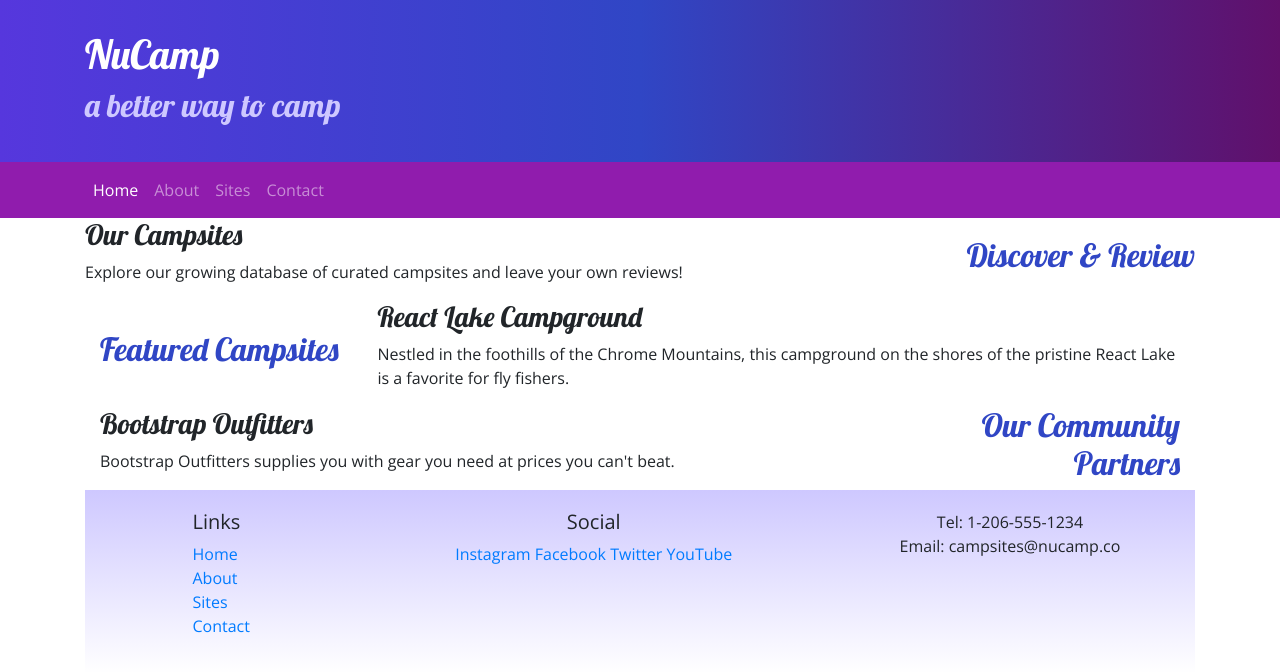
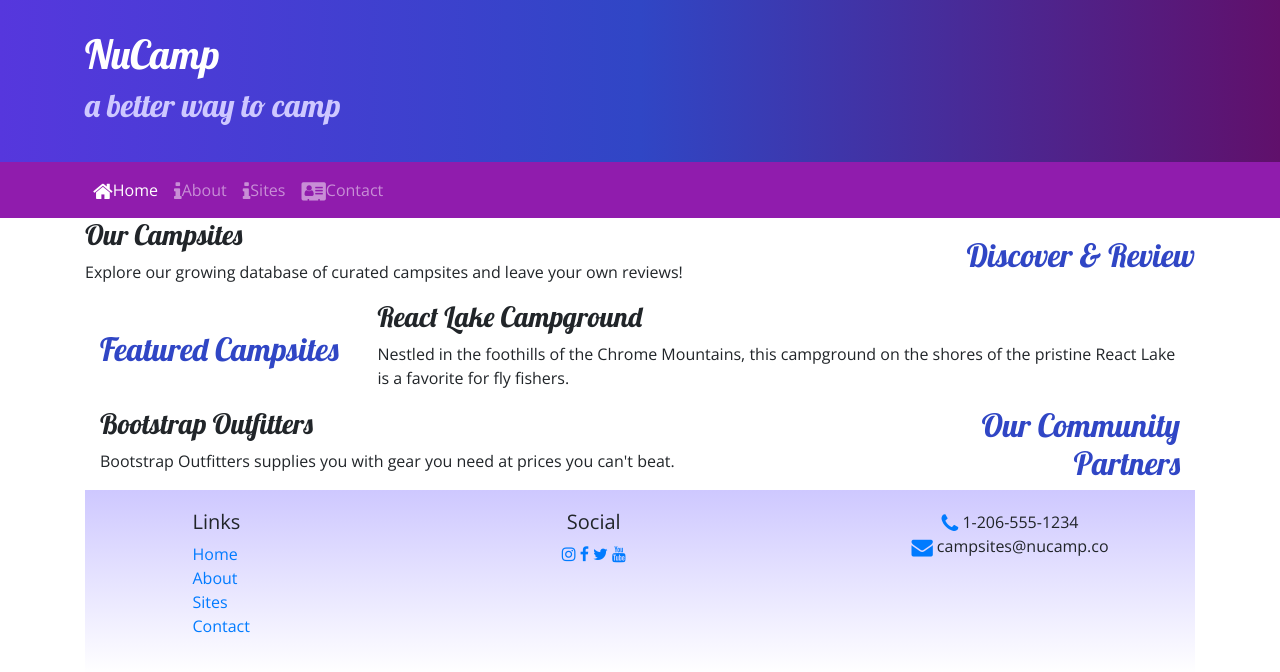
Before and after one commit to smplisiti/Bootstrap, a website: page index.html in a window 1280 px wide. Drawn offline with nearby package versions, Linux system fonts and the light colour scheme.

Commit message:
Icon Fonts

```diff
--- a/index.html
+++ b/index.html
@@ -10,6 +10,7 @@
 
 
     <!-- Additional CSS must be placed after Bootstrap CSS -->
+    <link rel="stylesheet" href="node_modules/font-awesome/css/font-awesome.min.css" />
     <link rel="stylesheet" href="https://fonts.googleapis.com/css?family=Lobster|Open+Sans" />
     <link rel="stylesheet" href="css/styles.css" />
 
@@ -38,12 +39,13 @@
         <div class="collapse navbar-collapse" id="nucampNavbar">
             <ul class="navbar-nav">
                 <li class="nav-item active"><a class="nav-link"
-                href="#">Home</a></li>
+                href="#"><i class="fa fa-home fa-lg"></i>Home</a></li>
                 <li class="nav-item"><a class="nav-link"
-                href="aboutUs.html">About</a></li>
-                <li class="nav-item"><a class="nav-link" href="#">Sites</a></li>
+                href="aboutUs.html"><i class="fa fa-info fa-lg"></i>About</a></li>
                 <li class="nav-item"><a class="nav-link"
-                href="#">Contact</a></li>
+                href="#"><i class="fa fa-info fa-lg"></i>Sites</a></li>
+                <li class="nav-item"><a class="nav-link"
+                href="#"><i class="fa fa-address-card fa-lg"></i>Contact</a></li>
             </ul>
         </div>
       </div>
@@ -100,17 +102,17 @@
                     </div>
                     <div class="col-6 col-sm-5 text-center">
                         <h5>Social</h5>
-                        <a href="http://instagram.com/">Instagram</a>
-                        <a href="http://facebook.com/">Facebook</a>
-                        <a href="http://twitter.com/">Twitter</a>
-                        <a href="http://youtube.com/">YouTube</a>
+                        <a href="http://instagram.com/"><i class="fa fa-instagram"></i></a>
+                        <a href="http://facebook.com/"><i class="fa fa-facebook"></i></a>
+                        <a href="http://twitter.com/"><i class="fa fa-twitter"></i></a>
+                        <a href="http://youtube.com/"><i class="fa fa-youtube"></i></a>
                     </div>
                     <div class="col-sm-4 text-center">
-                        Tel: 1-206-555-1234<br />
-                        Email: campsites@nucamp.co
+                        <i class="fa fa-phone fa-lg text-primary"></i> 1-206-555-1234<br />
+                        <i class="fa fa-envelope fa-lg text-primary"></i> campsites@nucamp.co
                     </div>
                 </div>
-         </div>
+            </div>
     </footer>
     <!-- jQuery must come first, then Popper.js, then the Bootstrap JavaScript plugins.-->
     <script src="node_modules/jquery/dist/jquery.slim.min.js"></script>
--- a/package.json
+++ b/package.json
@@ -15,6 +15,7 @@
   },
   "dependencies": {
     "bootstrap": "^4.0.0",
+    "font-awesome": "^4.7.0",
     "jquery": "^3.3.1",
     "popper.js": "^1.12.9"
   }
```
Also changed, not shown: aboutUs.html (+13 -12 lines), 1 other file.
